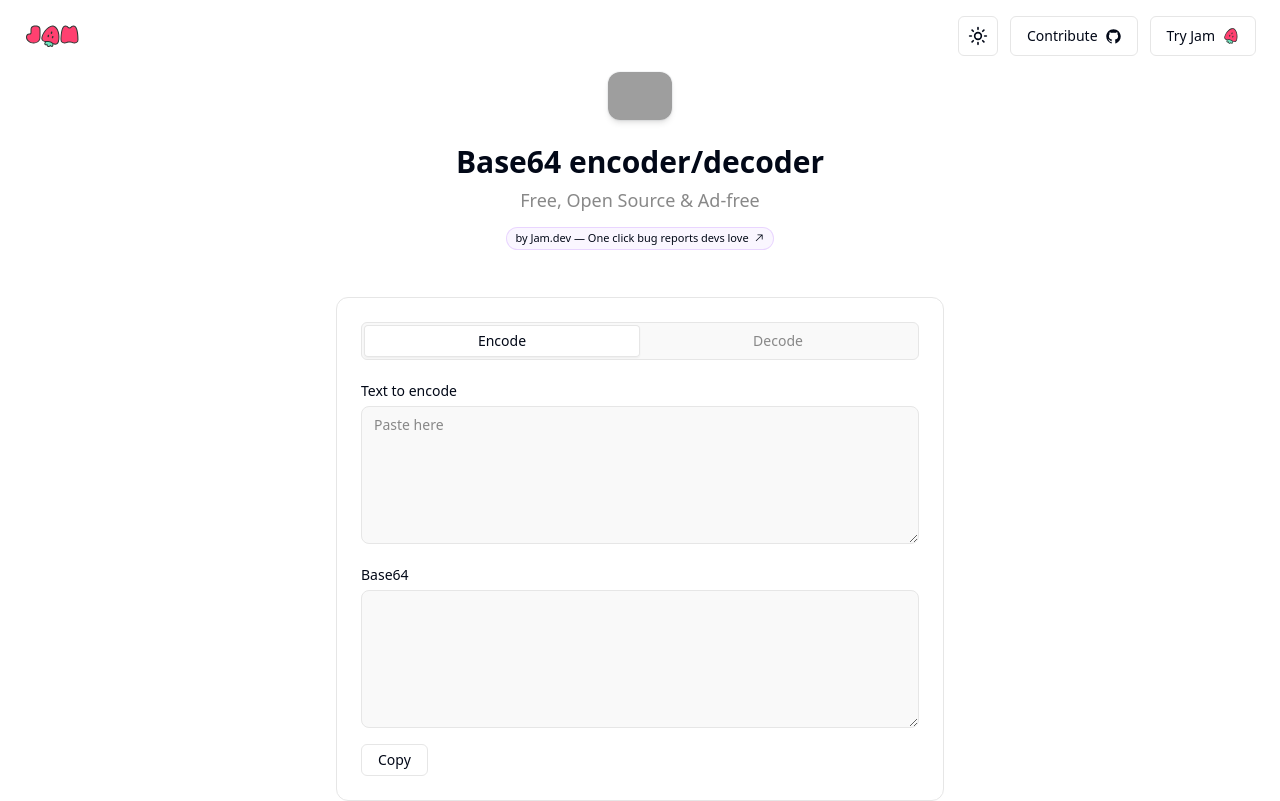
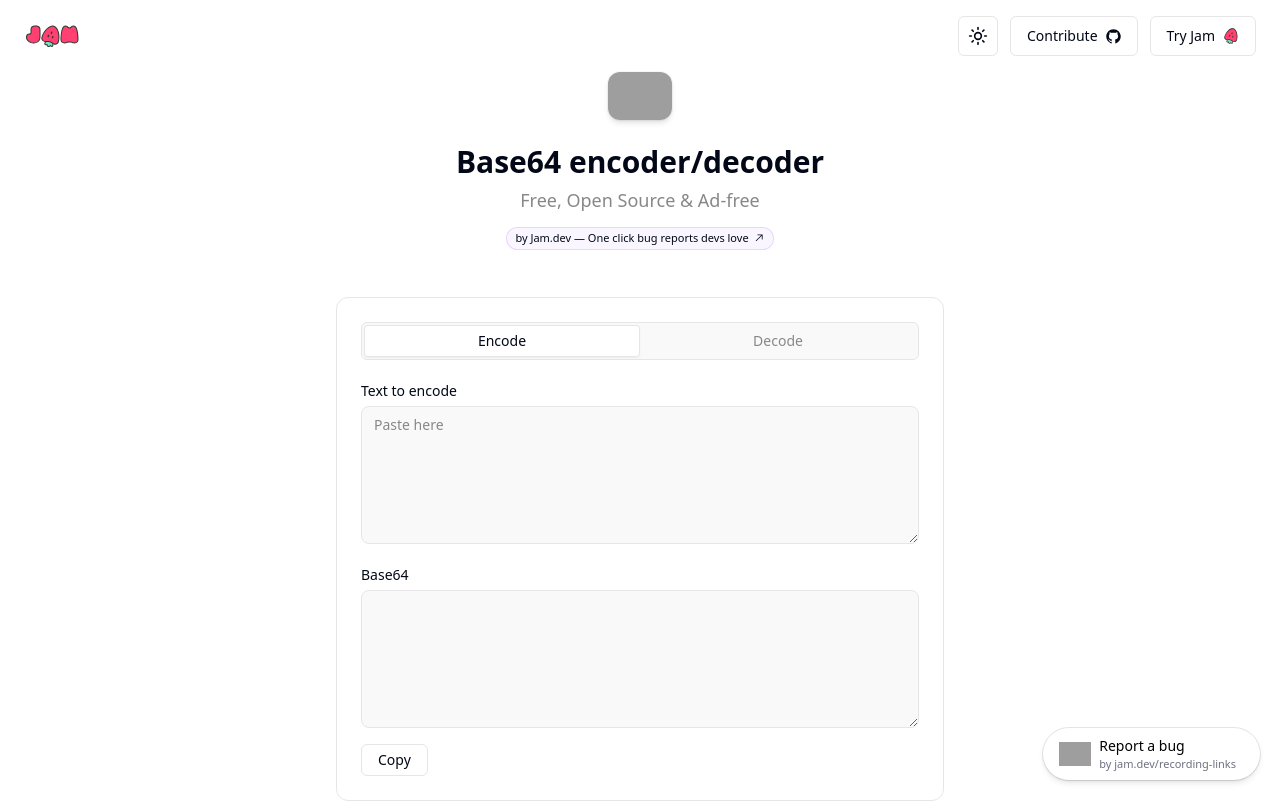
Before and after one commit to jamdotdev/jam-dev-utilities, a Next.js app: page /utilities/base-64-encoder in a window 1280 px wide. Shown: the top 801 px of the page. Built offline with nearby package versions, Linux system fonts and the light colour scheme; grey boxes are pictures that could not be loaded.

Commit message:
chore: add send video feedback button

```diff
--- /dev/null
+++ b/components/RecordVideoFeedback.tsx
@@ -0,0 +1,37 @@
+import React from "react";
+
+export const RecordVideoFeedback = () => {
+  return (
+    <div className="fixed bottom-5 right-5 z-10 print:hidden">
+      <button
+        rel="noopener noreferrer"
+        aria-label="Record your screen and send video feedback directly with Jam"
+        title="Record your screen and send video feedback directly"
+        className="flex flex-col shadow-md px-4 pr-6 py-2 rounded-full ring-1 ring-black/10 bg-white items-center"
+        onClick={() =>
+          window.open(
+            "https://jam.dev/s?jam-recording=4UNxcBj",
+            "_blank",
+            "noopener,noreferrer"
+          )
+        }
+      >
+        <span className="flex items-center gap-2">
+          <img
+            width="32"
+            height="32"
+            src="https://storage.googleapis.com/jam-assets/jam-logo.webp"
+            alt=""
+          />
+
+          <span className="flex flex-col items-start">
+            <span className="text-sm font-medium text-black">Report a bug</span>
+            <span className="text-[11px] text-gray-500">
+              by jam.dev/recording-links
+            </span>
+          </span>
+        </span>
+      </button>
+    </div>
+  );
+};
--- a/pages/_app.tsx
+++ b/pages/_app.tsx
@@ -1,6 +1,7 @@
 import "@/styles/globals.css";
 import { ThemeProvider } from "@/components/theme-provider";
 import type { AppProps } from "next/app";
+import { RecordVideoFeedback } from "@/components/RecordVideoFeedback";
 
 export default function App({ Component, pageProps }: AppProps) {
   return (
@@ -11,6 +12,7 @@ export default function App({ Component, pageProps }: AppProps) {
       disableTransitionOnChange
     >
       <Component {...pageProps} />
+      <RecordVideoFeedback />
     </ThemeProvider>
   );
 }
```
